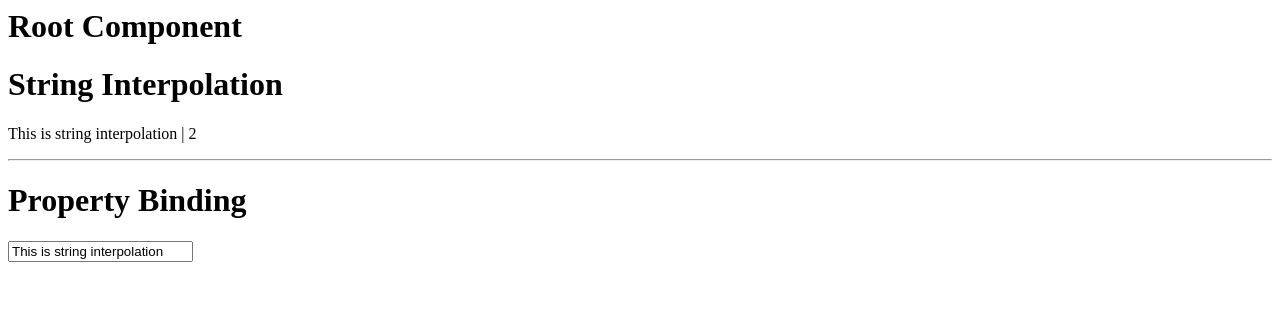
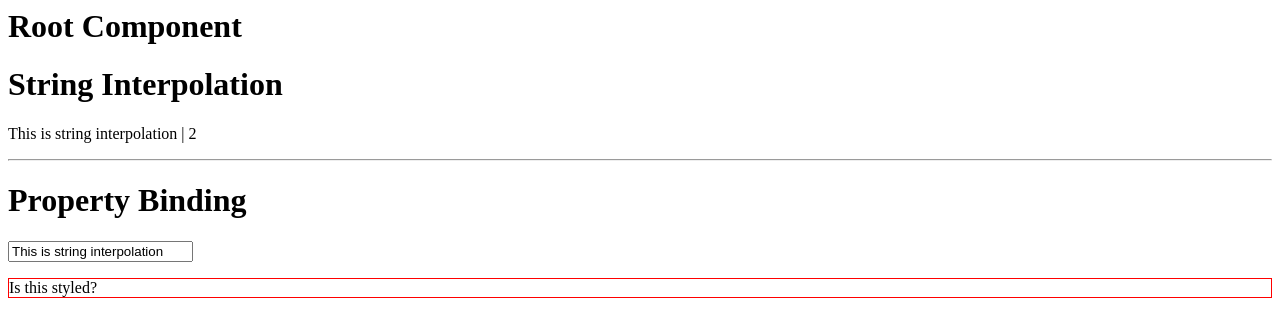
Before and after one commit to ctevnan/FirstApp, an Angular app: page / in a window 1280 px wide. Shown: the top 336 px of the page. Built offline with nearby package versions, Linux system fonts and the light colour scheme.

Commit message:
using ng class directive to style a paragraph

```diff
--- a/src/app/databinding/databinding.component.css
+++ b/src/app/databinding/databinding.component.css
@@ -0,0 +1,3 @@
+.redBorder {
+  border: 1px solid red;
+}
--- a/src/app/databinding/databinding.component.html
+++ b/src/app/databinding/databinding.component.html
@@ -5,3 +5,4 @@
 <hr>
 <h1>Property Binding</h1>
 <input type="text" [value]="stringInterpolation">
+<p [ngClass]="{redBorder: true}">Is this styled?</p>
```
